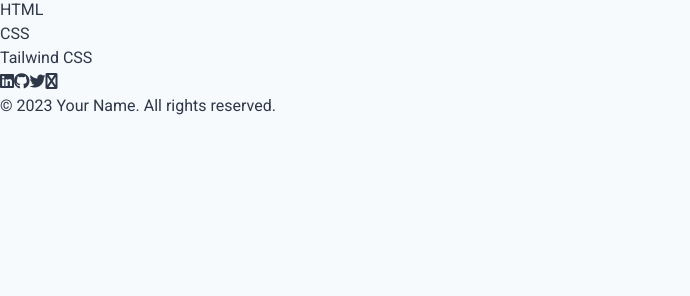
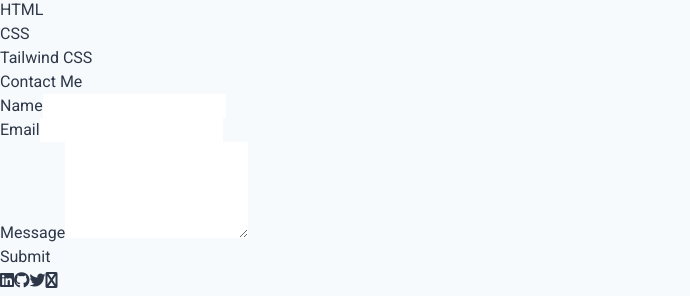
Before and after one commit to Karankuamr45/porfolio, a React (Vite) app: page / in a window 1280 px wide. Shown: the part 1562-1858 px from the top of the page, without its empty margins (0-690 px from the left). Before the commit the page ends 1680 px from the top, so only its background shows below. Built offline with nearby package versions, Linux system fonts and the light colour scheme.

Commit message:
contact form added

```diff
--- a/package.json
+++ b/package.json
@@ -13,7 +13,9 @@
     "react": "^18.2.0",
     "react-dom": "^18.2.0",
     "react-icons": "^4.12.0",
-    "react-scroll": "^1.9.0"
+    "react-scroll": "^1.9.0",
+    "react-typist": "^2.0.5",
+    "typed.js": "^2.1.0"
   },
   "devDependencies": {
     "@types/react": "^18.2.43",
--- a/src/App.css
+++ b/src/App.css
@@ -37,3 +37,20 @@
 .scroll-to-top.visible {
   opacity: 1;
 }
+
+
+/* App.css */
+@keyframes rainbow {
+  0% {
+    background-position: 0% 82%;
+  }
+  100% {
+    background-position: 100% 19%;
+  }
+}
+
+.animate-rainbow {
+  background: linear-gradient(45deg, #713a02, #ac0505, #4b0082, #8b00ff);
+  background-size: 1200% 1200%;
+  animation: rainbow 15s infinite;
+}
--- a/src/App.jsx
+++ b/src/App.jsx
@@ -6,6 +6,7 @@
 import './App.css';
 import Footer from './Footer';
 import ScrollToTop from './ScrollToTop';
+import ContactForm from './ContactForm';
 
 function App() {
  // src/App.js
@@ -43,6 +44,7 @@
       <div className="container mx-auto">
         <Projects projects={projects} />
         <Skills skills={skills} />
+        <ContactForm/>
         {/* <SocialLinks links={socialLinks} /> */}
 
       </div>
--- /dev/null
+++ b/src/ContactForm.jsx
@@ -0,0 +1,113 @@
+// src/components/ContactForm.js
+import React, { useState } from 'react';
+
+const ContactForm = () => {
+  const [formData, setFormData] = useState({
+    name: '',
+    email: '',
+    message: '',
+  });
+
+  const [submitting, setSubmitting] = useState(false);
+  const [success, setSuccess] = useState(false);
+
+  const handleChange = (e) => {
+    const { name, value } = e.target;
+    setFormData({ ...formData, [name]: value });
+  };
+
+  const handleSubmit =async (e) => {
+    e.preventDefault();
+
+    try {
+        setSubmitting(true);
+
+        const response = await fetch('https://formspree.io/f/xvoepeyy', {
+          method: 'POST',
+          headers: {
+            'Content-Type': 'application/json',
+          },
+          body: JSON.stringify(formData),
+        });
+
+        if (response.ok) {
+          console.log('Form submitted successfully');
+          setSuccess(true);
+          // Reset form after submission
+          setFormData({ name: '', email: '', message: '' });
+        } else {
+          console.error('Error submitting form');
+          setSuccess(false);
+        }
+      } catch (error) {
+        console.error('Error submitting form', error);
+        setSuccess(false);
+      } finally {
+        setSubmitting(false);
+      }
+  };
+
+  return (
+    <div id="contact" className="bg-white w-full mb-5">
+      <div className="bg-gradient-to-r from-indigo-900 to-gray-800  p-8 rounded-md shadow-md mx-auto max-w-md">
+        <h2 className="text-2xl font-bold mb-6 text-white text-center">Contact Me</h2>
+        {success ? (
+          <div className="text-green-600 text-center mb-4">Email has been sent successfully!</div>
+        ) : null}
+        <form onSubmit={handleSubmit}>
+          <div className="mb-4">
+            <label htmlFor="name" className="block text-sm font-medium text-white">
+              Name
+            </label>
+            <input
+              type="text"
+              id="name"
+              name="name"
+              value={formData.name}
+              onChange={handleChange}
+              className="mt-1 p-2 w-full border rounded-md focus:outline-none focus:border-indigo-600"
+              required
+            />
+          </div>
+          <div className="mb-4">
+            <label htmlFor="email" className="block text-sm font-medium text-white">
+              Email
+            </label>
+            <input
+              type="email"
+              id="email"
+              name="email"
+              value={formData.email}
+              onChange={handleChange}
+              className="mt-1 p-2 w-full border rounded-md focus:outline-none focus:border-indigo-600"
+              required
+            />
+          </div>
+          <div className="mb-4">
+            <label htmlFor="message" className="block text-sm font-medium text-white">
+              Message
+            </label>
+            <textarea
+              id="message"
+              name="message"
+              value={formData.message}
+              onChange={handleChange}
+              rows="4"
+              className="mt-1 p-2 w-full border rounded-md focus:outline-none focus:border-indigo-600"
+              required
+            ></textarea>
+          </div>
+          <button
+            type="submit"
+            className="bg-indigo-600 text-white px-4 py-2 rounded-md hover:bg-indigo-700 focus:outline-none"
+            disabled={submitting}
+          >
+            {submitting ? 'Submitting...' : 'Submit'}
+          </button>
+        </form>
+      </div>
+    </div>
+  );
+};
+
+export default ContactForm;
--- a/src/Footer.jsx
+++ b/src/Footer.jsx
@@ -3,7 +3,7 @@
 
 const Footer = ({ socialLinks }) => {
   return (
-    <footer id="social" className="bg-gray-800 text-white py-8">
+    <footer id="social" className="bg-gray-800 bg-gradient-to-r from-indigo-900 to-gold-500 text-white py-8">
       <div className="container mx-auto flex flex-col items-center">
         <div className="flex space-x-4 mb-4">
           {socialLinks.map((link, index) => (
--- a/src/Header.jsx
+++ b/src/Header.jsx
@@ -2,31 +2,36 @@
 import React from 'react';
 import { Link } from 'react-scroll';
 
+
 const Header = ({ name, description, image }) => {
+
   return (
     <div>
-      <header className="text-center bg-gray-800 text-white py-8">
+      <header className="text-center py-8 bg-gradient-to-r from-indigo-900 to-gold-500 text-white animate-float">
         <div className="container mx-auto flex justify-center">
-          <nav className="flex justify-center space-x-6">
-            <Link to="projects" smooth={true} duration={500} className="hover:text-gray-400 cursor-pointer">
+          <nav className="flex justify-center space-x-6 animate-bounce">
+            <Link to="projects" smooth={true} duration={500} className="hover:text-gray-800 text-2xl cursor-pointer">
               Projects
             </Link>
-            <Link to="skills" smooth={true} duration={500} className="hover:text-gray-400 cursor-pointer">
+            <Link to="skills" smooth={true} duration={500} className="hover:text-gray-800 text-2xl cursor-pointer">
               Skills
             </Link>
-            <Link to="social" smooth={true} duration={500} className="hover:text-gray-400 cursor-pointer">
+            <Link to="social" smooth={true} duration={500} className="hover:text-gray-800 text-2xl cursor-pointer">
               Social
+            </Link>
+            <Link to="contact" smooth={true} duration={500} className="hover:text-gray-800 text-2xl cursor-pointer">
+              Contact
             </Link>
           </nav>
         </div>
       </header>
-      <section className="bg-gray-100 py-16">
-        <div className="container mx-auto flex items-center justify-between">
-          <div className="text-left">
-            <h1 className="text-5xl font-bold mb-2">{name}</h1>
-            <p className="text-lg text-gray-600">{description}</p>
+      <section className="bg-gradient-to-r from-indigo-900 to-gold-500 py-16">
+        <div className="container mx-auto flex items-center justify-between xl:w-[900px]">
+          <div className="text-left animate__animated animate__pulse transition-transform">
+            <h1 className="text-6xl font-bold text-white mb-4 transform hover:scale-110 transition-transform">{name}</h1>
+            <p className="text-lg text-white transform hover:translate-x-2 transition-transform">{description}</p>
           </div>
-          <div className="rounded-full overflow-hidden border-4 border-white w-80 h-80">
+          <div className="rounded-full overflow-hidden border-4 border-white w-64 h-64 animate__animated animate__fadeInRight transform transition-transform hover:scale-110">
             <img src={image} alt={name} className="w-full h-full object-cover object-center" />
           </div>
         </div>
--- a/src/Projects.jsx
+++ b/src/Projects.jsx
@@ -1,9 +1,10 @@
 // src/components/Projects.js
 import React from 'react';
+import './project.css';
 
 const ProjectCard = ({ name, description, image }) => {
   return (
-    <div className="bg-white rounded-lg overflow-hidden shadow-md mb-4">
+    <div className="bg-white p-6 rounded-lg shadow-md transition-transform transform hover:scale-105">
       <img src={image} alt={name} className="w-full h-32 object-cover object-center" />
       <div className="p-4">
         <h3 className="text-xl font-bold mb-2">{name}</h3>
@@ -19,7 +20,7 @@
       <h2 className="text-2xl font-bold mb-8 text-gray-800">Projects</h2>
       <div className="grid grid-cols-1 md:grid-cols-2 lg:grid-cols-3 gap-4">
         {projects.map((project, index) => (
-          <ProjectCard key={index} {...project} />
+          <ProjectCard  key={index} {...project} />
         ))}
       </div>
     </section>
--- /dev/null
+++ b/src/project.css
@@ -0,0 +1,44 @@
+/* src/components/Projects.css */
+@keyframes cardFlip {
+    from {
+      transform: rotateY(0deg);
+    }
+    to {
+      transform: rotateY(180deg);
+    }
+  }
+
+  .card {
+    perspective: 1000px;
+    width: 100%;
+    height: 100%;
+    transform-style: preserve-3d;
+    transition: transform 0.5s;
+  }
+
+  .card:hover {
+    animation: cardFlip 0.5s;
+    animation-fill-mode: forwards;
+  }
+
+  .card-inner {
+    width: 100%;
+    height: 100%;
+    transform-style: preserve-3d;
+  }
+
+  .front,
+  .back {
+    position: absolute;
+    width: 100%;
+    height: 100%;
+    backface-visibility: hidden;
+    display: flex;
+    flex-direction: column;
+    justify-content: center;
+    align-items: center;
+  }
+
+  .back {
+    transform: rotateY(180deg);
+  }
```
Also changed, not shown: src/index.css (line endings or trailing spaces), 1 other file (tests, documents, lock files or other folders).
